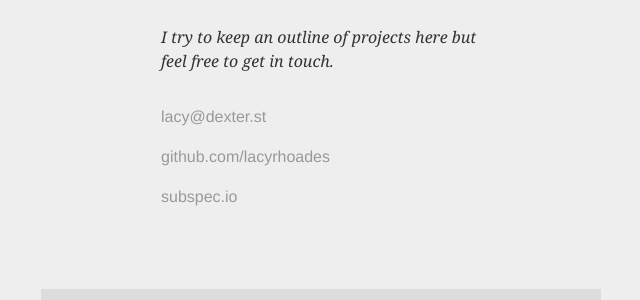
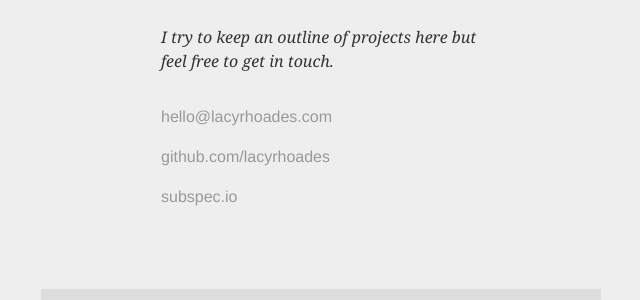
Before and after one commit to lacyrhoades/lacyrhoades.github.io, a Jekyll site: the page built from index.html, in a window 1280 px wide. Shown: the part 935-1235 px from the top of the page, without its empty margins (319-959 px from the left). Built offline with Jekyll 4.4.1, drawn with Linux system fonts in a browser that asks for light colours.

Commit message:
Added new email address

```diff
--- a/index.html
+++ b/index.html
@@ -15,7 +15,7 @@ title: Lacy Rhoades
                 <p>I write apps in Swift and design CAD/CAM projects in Autodesk Fusion.</p>
                 <p>I try to keep an outline of projects here but feel free to get in touch.</p>
                 <ul>
-                    <li><a href="mailto:lacy@dexter.st">lacy@dexter.st</a></li>
+                    <li><a href="mailto:hello@lacyrhoades.com">hello@lacyrhoades.com</a></li>
                     <li><a href="https://github.com/lacyrhoades">github.com/lacyrhoades</a></li>
                     <li><a href="https://subspec.io">subspec.io</a></li>
                 </ul>
```
